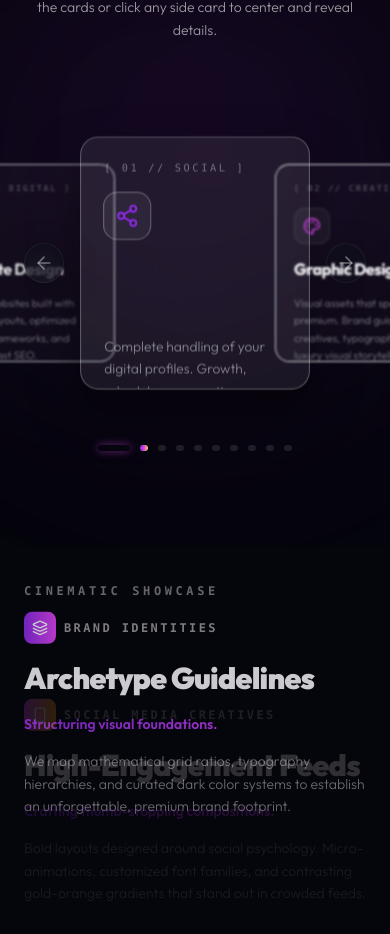
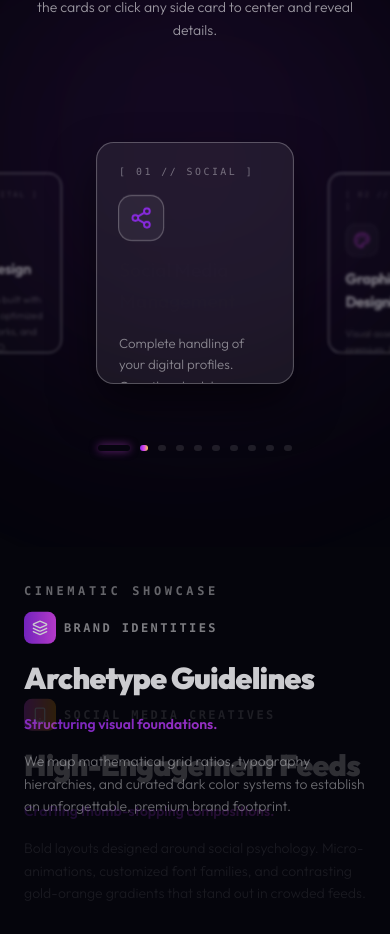
Before and after one commit to shazcreatives/Shaz-creative, a Next.js app: page / in a window 390 px wide. Shown: the part 1094-2028 px from the top of the page. Built offline with nearby package versions, Linux system fonts and the light colour scheme.

Commit message:
style: optimize mobile carousel card sizes and padding spacing

```diff
--- a/src/components/Services.tsx
+++ b/src/components/Services.tsx
@@ -221,7 +221,9 @@ export default function Services() {
   useEffect(() => {
     const handleResize = () => {
       setWindowWidth(window.innerWidth);
-      if (window.innerWidth < 640) {
+      if (window.innerWidth < 480) {
+        setCardWidth(180);
+      } else if (window.innerWidth < 640) {
         setCardWidth(200);
       } else if (window.innerWidth < 1024) {
         setCardWidth(240);
@@ -247,8 +249,8 @@ export default function Services() {
 
   // Calculates x, scale, opacity, blur, and zIndex for a flat, linear scale carousel
   const getCardTransforms = (idxDiff: number) => {
-    // Increased spacing multiplier to provide padding and remove overlapping
-    const spacing = cardWidth * (isMobile ? 0.85 : 1.08);
+    // Increased spacing multiplier to provide padding and remove overlapping on mobile
+    const spacing = cardWidth * (isMobile ? 1.15 : 1.08);
     const absDiff = Math.abs(idxDiff);
 
     // Hide everything beyond the immediate neighbors on mobile (3 cards visible max)
@@ -266,11 +268,11 @@ export default function Services() {
 
     switch (idxDiff) {
       case 0:
-        return { x, scale: 1.15, opacity: 1, blur: 0, zIndex: 100 };
+        return { x, scale: isMobile ? 1.1 : 1.15, opacity: 1, blur: 0, zIndex: 100 };
       case 1:
-        return { x, scale: 0.9, opacity: 0.95, blur: 1.2, zIndex: 50 };
+        return { x, scale: isMobile ? 0.82 : 0.9, opacity: isMobile ? 0.45 : 0.95, blur: isMobile ? 1.8 : 1.2, zIndex: 50 };
       case -1:
-        return { x, scale: 0.9, opacity: 0.95, blur: 1.2, zIndex: 50 };
+        return { x, scale: isMobile ? 0.82 : 0.9, opacity: isMobile ? 0.45 : 0.95, blur: isMobile ? 1.8 : 1.2, zIndex: 50 };
       case 2:
         return { x, scale: 0.76, opacity: 0.8, blur: 3, zIndex: 20 };
       case -2:
@@ -331,7 +333,7 @@ export default function Services() {
         <div className="relative w-full h-[300px] flex items-center justify-center overflow-visible mt-6">
 
           {/* Left/Right Floating Navigation */}
-          <div className="absolute left-0 lg:-left-6 top-1/2 -translate-y-1/2 z-30">
+          <div className="absolute left-0 lg:-left-6 top-1/2 -translate-y-1/2 z-30 hidden sm:block">
             <button
               onClick={() => setActiveIndex((prev) => prev - 1)}
               className="w-10 h-10 md:w-12 md:h-12 rounded-full glass-card border border-white/5 hover:border-white/10 flex items-center justify-center text-white/40 hover:text-white transition-all duration-300 interactive shadow-lg hover:bg-white/5 active:scale-95"
@@ -341,7 +343,7 @@ export default function Services() {
             </button>
           </div>
 
-          <div className="absolute right-0 lg:-right-6 top-1/2 -translate-y-1/2 z-30">
+          <div className="absolute right-0 lg:-right-6 top-1/2 -translate-y-1/2 z-30 hidden sm:block">
             <button
               onClick={() => setActiveIndex((prev) => prev + 1)}
               className="w-10 h-10 md:w-12 md:h-12 rounded-full glass-card border border-white/5 hover:border-white/10 flex items-center justify-center text-white/40 hover:text-white transition-all duration-300 interactive shadow-lg hover:bg-white/5 active:scale-95"
```
